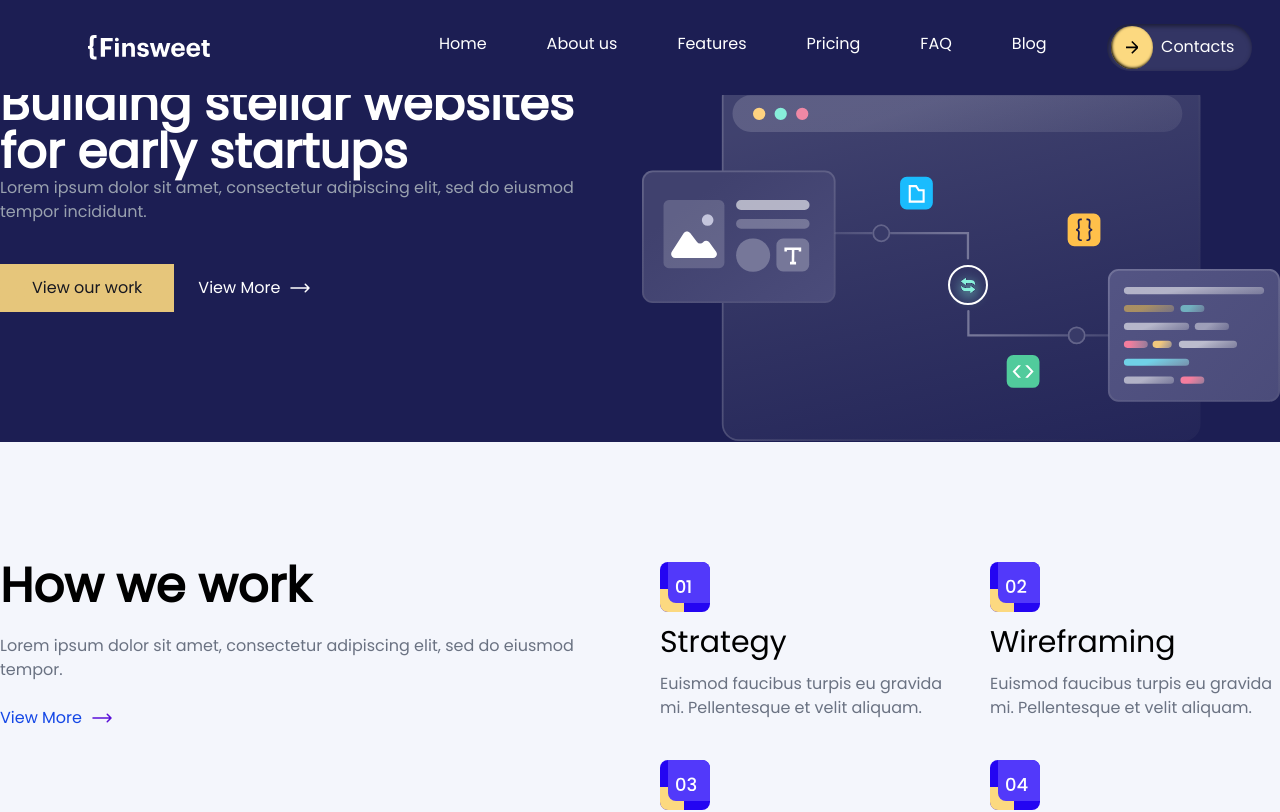
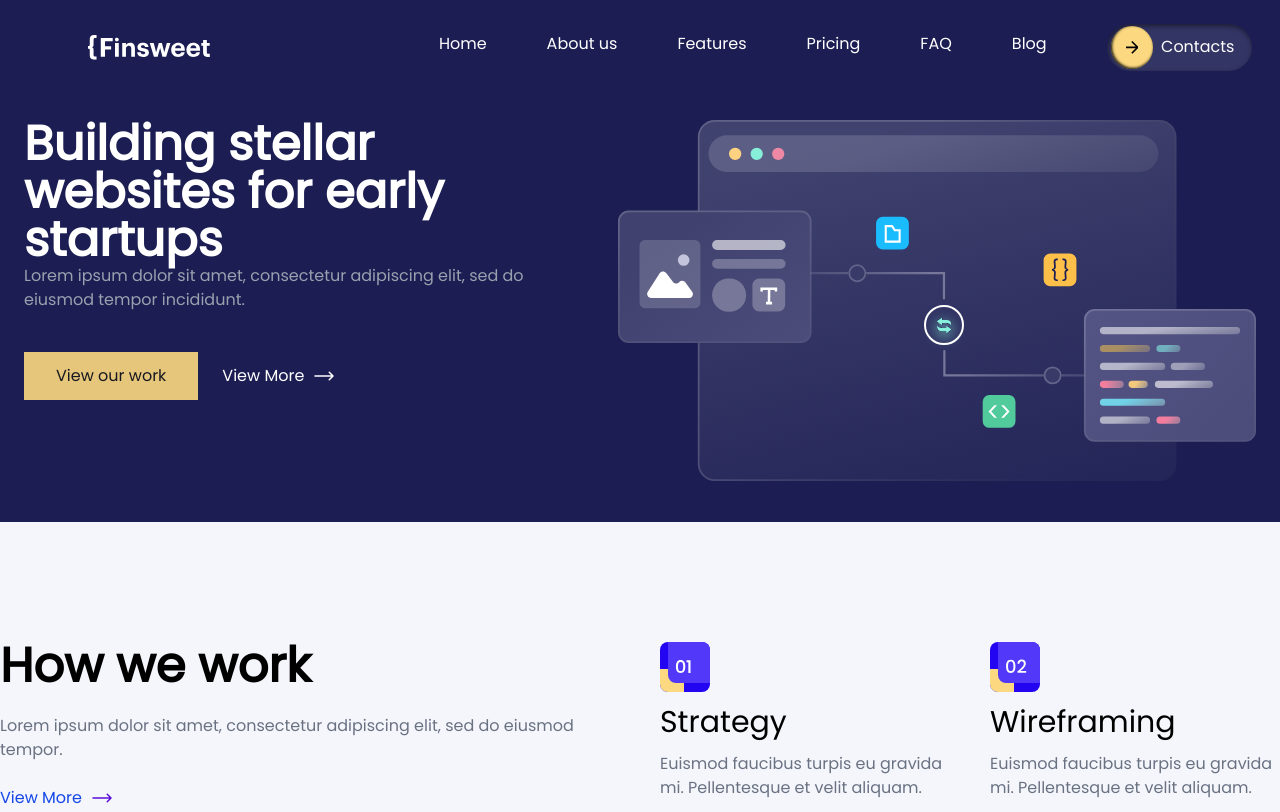
Before and after one commit to amirvp77/Finsweet, a Next.js app: page / in a window 1280 px wide. Shown: the top 812 px of the page. Built offline with nearby package versions, Linux system fonts and the light colour scheme.

Commit message:
update project

```diff
--- a/Components/Hero.jsx
+++ b/Components/Hero.jsx
@@ -8,7 +8,7 @@ export default function Hero() {
 
       md:flex-col md:gap-10
 
-      lg:flex-row lg:h-[757] lg:w-full lg:justify-center lg:gap-7 lg:px-0 lg:py-0"
+      lg:flex-row lg:h-[757] lg:w-full lg:justify-center lg:gap-7 "
     >
       <div
         className="order-1 w-full h-[250] flex justify-center items-center relative
```
